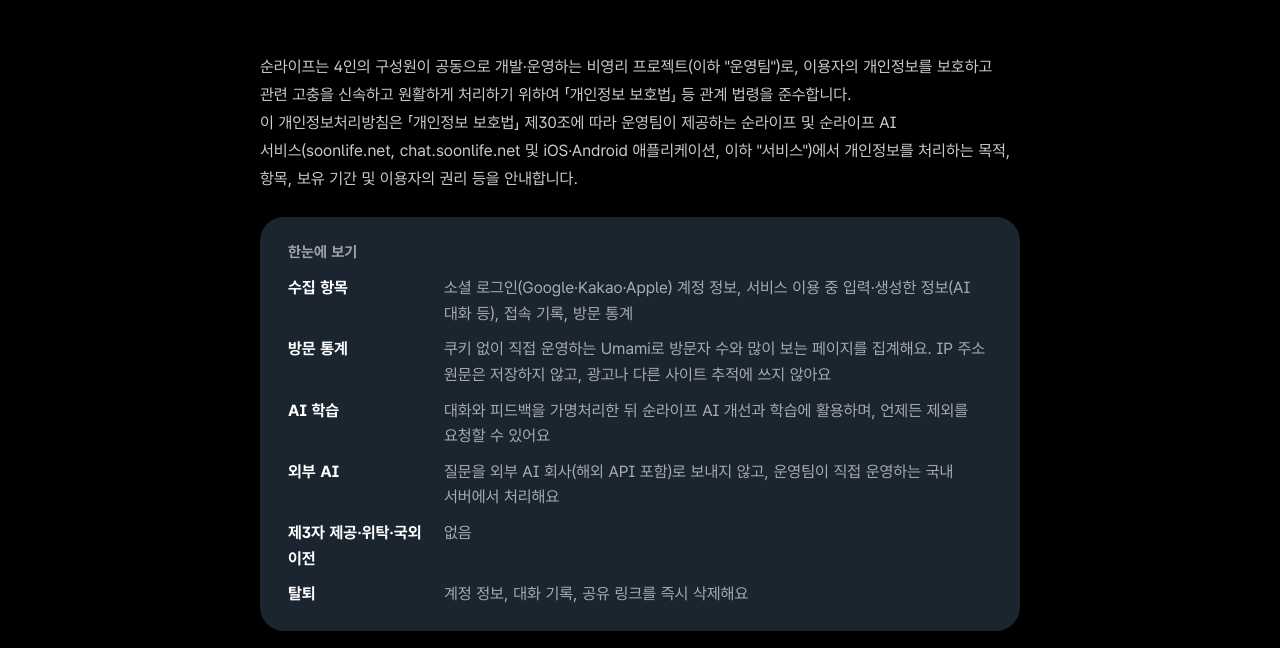
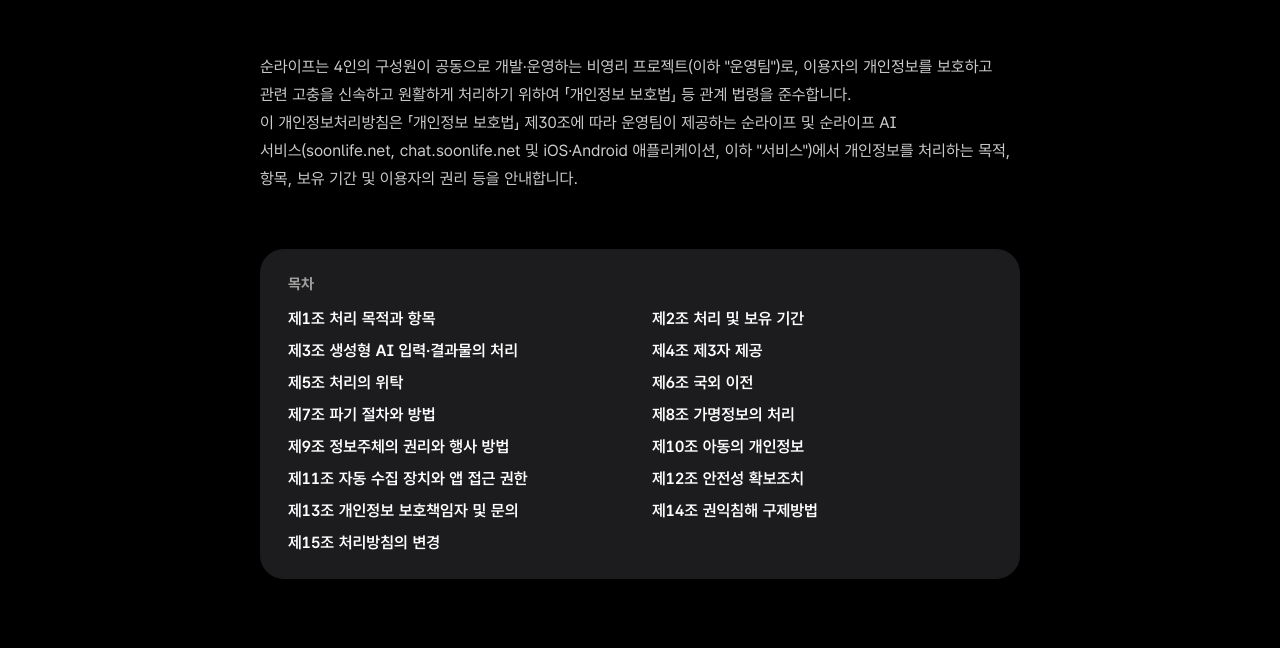
Before and after one commit to Soonlife/landing-page, a plain HTML site: page privacy.html in a window 1280 px wide. Shown: the part 281-929 px from the top of the page. Drawn offline with Linux system fonts and the light colour scheme; a web font is replaced by a local one.

Commit message:
fix: 개인정보처리방침 요약 제거

```diff
--- a/privacy.html
+++ b/privacy.html
@@ -74,17 +74,6 @@
             <p>이 개인정보처리방침은 「개인정보 보호법」 제30조에 따라 운영팀이 제공하는 순라이프 및 순라이프 AI 서비스(soonlife.net, chat.soonlife.net 및 iOS·Android 애플리케이션, 이하 "서비스")에서 개인정보를 처리하는 목적, 항목, 보유 기간 및 이용자의 권리 등을 안내합니다.</p>
         </div>
 
-        <div class="LegalSummary">
-            <p class="LegalTocTitle">한눈에 보기</p>
-            <ul>
-                <li><strong>수집 항목</strong>소셜 로그인(Google·Kakao·Apple) 계정 정보, 서비스 이용 중 입력·생성한 정보(AI 대화 등), 접속 기록, 방문 통계</li>
-                <li><strong>방문 통계</strong>쿠키 없이 직접 운영하는 Umami로 방문자 수와 많이 보는 페이지를 집계해요. IP 주소 원문은 저장하지 않고, 광고나 다른 사이트 추적에 쓰지 않아요</li>
-                <li><strong>AI 학습</strong>대화와 피드백을 가명처리한 뒤 순라이프 AI 개선과 학습에 활용하며, 언제든 제외를 요청할 수 있어요</li>
-                <li><strong>외부 AI</strong>질문을 외부 AI 회사(해외 API 포함)로 보내지 않고, 운영팀이 직접 운영하는 국내 서버에서 처리해요</li>
-                <li><strong>제3자 제공·위탁·국외 이전</strong>없음</li>
-                <li><strong>탈퇴</strong>계정 정보, 대화 기록, 공유 링크를 즉시 삭제해요</li>
-            </ul>
-        </div>
 
         <nav class="LegalToc" aria-label="목차">
             <p class="LegalTocTitle">목차</p>
@@ -356,7 +345,6 @@
             <article id="article15">
                 <h3>제15조 (개인정보처리방침의 변경)</h3>
                 <ol class="Circled">
-                    <li>이 개인정보처리방침은 2026년 11월 19일부터 적용됩니다. 이전 방침(2026년 11월 8일 시행)에서 운영 주체(서문), 처리 항목(제1조, Kakao·Apple 로그인과 학생 인증 기능 포함), 보유 기간(제2조), 제3자 제공·위탁·국외 이전(제4조~제6조), 방문 통계(제11조), 안전성 확보조치(제12조), 개인정보 보호책임자(제13조)가 변경되었습니다.</li>
                     <li>운영팀은 이 방침을 변경하는 경우 변경 사항을 시행일 7일 전부터 서비스 화면에 공지합니다. 다만, 수집 항목의 추가, 이용 목적의 변경 등 정보주체의 권리에 중대한 변경이 있는 경우에는 30일 전부터 공지하고, 필요한 경우 다시 동의를 받습니다.</li>
                 </ol>
             </article>
--- a/resources/styles/terms.css
+++ b/resources/styles/terms.css
@@ -214,39 +214,6 @@
     color: color-mix(in srgb, var(--primaryText) 80%, transparent);
 }
 
-.LegalSummary {
-    margin-top: 24px;
-    padding: 24px 28px;
-    border-radius: 24px;
-    background: color-mix(in srgb, var(--blue) 8%, var(--secondaryBackground));
-}
-
-.LegalSummary ul {
-    display: grid;
-    gap: 10px;
-    margin-top: 12px;
-}
-
-.LegalSummary li {
-    display: grid;
-    grid-template-columns: 9em 1fr;
-    gap: 12px;
-    line-height: 1.6;
-    color: var(--subText);
-}
-
-.LegalSummary strong {
-    font-weight: 700;
-    color: var(--primaryText);
-}
-
-@media (max-width: 560px) {
-    .LegalSummary li {
-        grid-template-columns: 1fr;
-        gap: 2px;
-    }
-}
-
 .LegalChapter strong {
     font-weight: 700;
     color: var(--primaryText);
```
Also changed, not shown: terms.html (+0 -9 lines).
